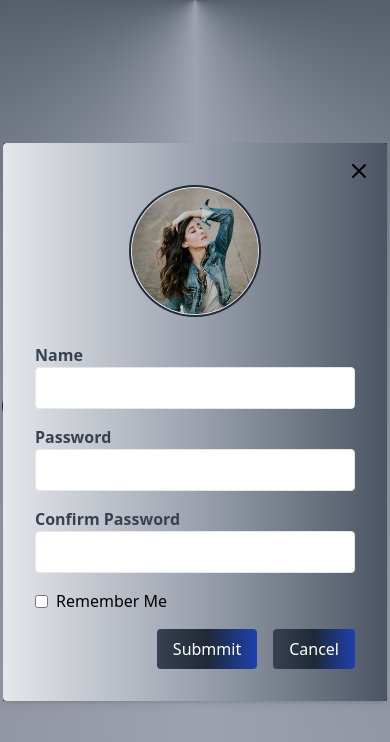
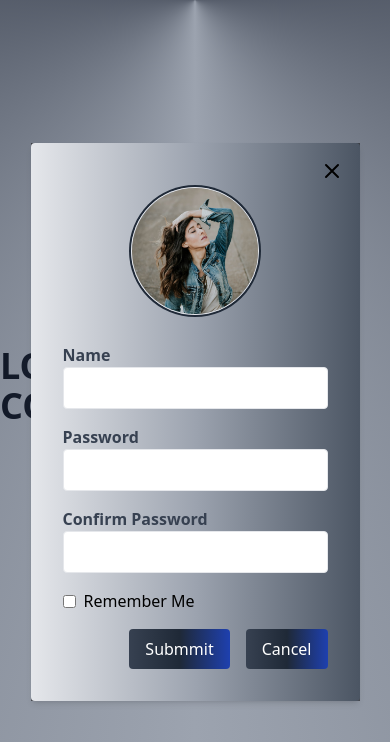
Before and after one commit to AminnaKhalid/login, a website built with Vite: page index.html in a window 390 px wide. Both pictures are taken after a click on the button "Login". Built offline with nearby package versions, Linux system fonts and the light colour scheme.

Commit message:
index.html is modifies

```diff
--- a/index.html
+++ b/index.html
@@ -27,9 +27,9 @@
             Up</button>
     </div>
     <!-- modal that appers after clicking the button -->
-    <div id="modal" class="hidden fixed  bg-black bg-opacity-50 ">
-        <div class="flex items-center justify-center">
-            <div class="bg-gradient-to-r from-gray-200 via-gray-400 to-gray-600 p-8 rounded shadow-md w-96">
+    <div id="modal" class="hidden fixed bg-black bg-opacity-50 ">
+        <div class="flex  md:justify-center md:items-center ">
+            <div class="bg-gradient-to-r from-gray-200 via-gray-400 to-gray-600 p-8 rounded shadow-md md:w-96 ">
                 <button id="closeModal" class="absolute top-4 right-4 text-black hover:text-gray-800">
                     <svg xmlns="http://www.w3.org/2000/svg" class="h-6 w-6" fill="none" viewBox="0 0 24 24"
                         stroke="currentColor">
@@ -88,7 +88,7 @@
 
     <div id="modal_2" class="hidden fixed  bg-black bg-opacity-50 ">
         <div class="flex items-center justify-center">
-            <div class="bg-gradient-to-r from-gray-200 via-gray-400 to-gray-600 p-8 rounded shadow-md w-96">
+            <div class="bg-gradient-to-r from-gray-200 via-gray-400 to-gray-600 p-8 rounded shadow-md md:w-96">
                 <button id="closeModal2" class="absolute top-4 right-4 text-black hover:text-gray-800">
                     <svg xmlns="http://www.w3.org/2000/svg" class="h-6 w-6" fill="none" viewBox="0 0 24 24"
                         stroke="currentColor">
```
